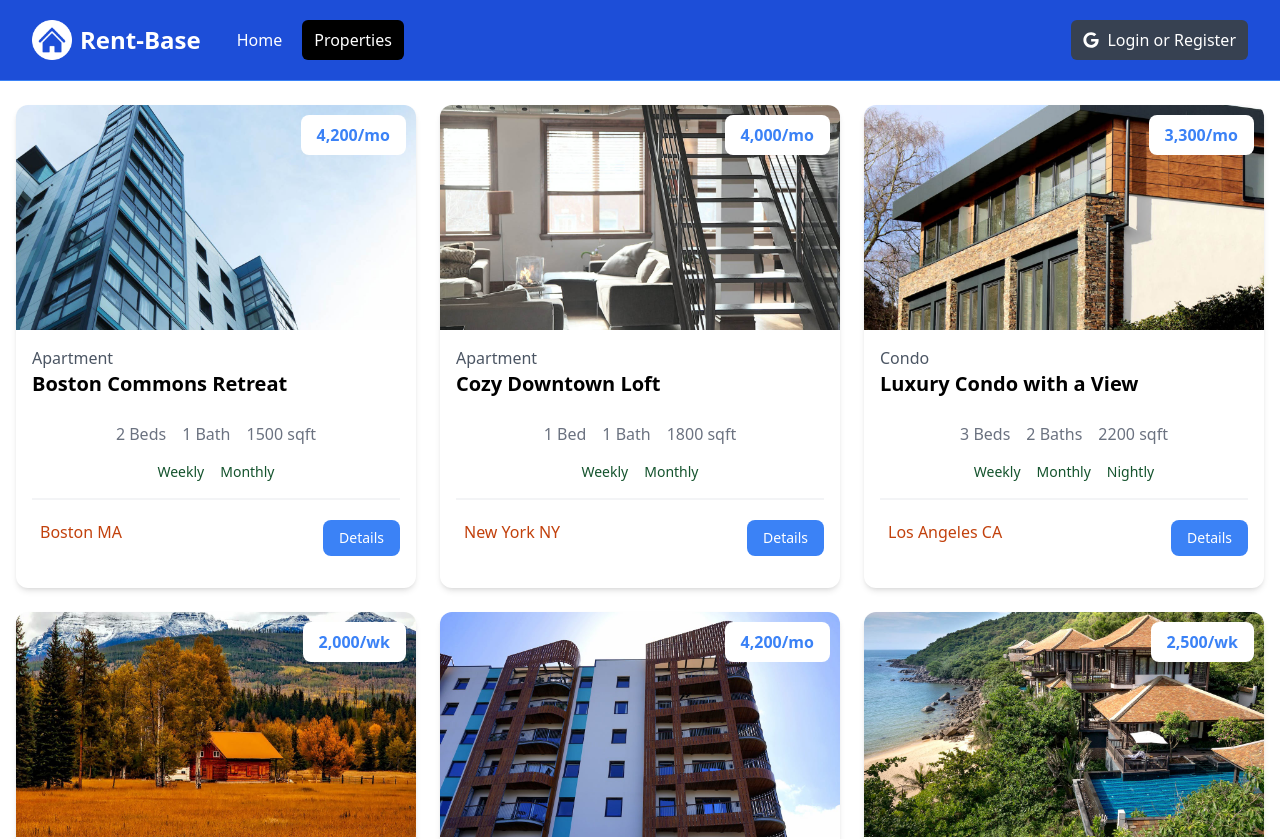
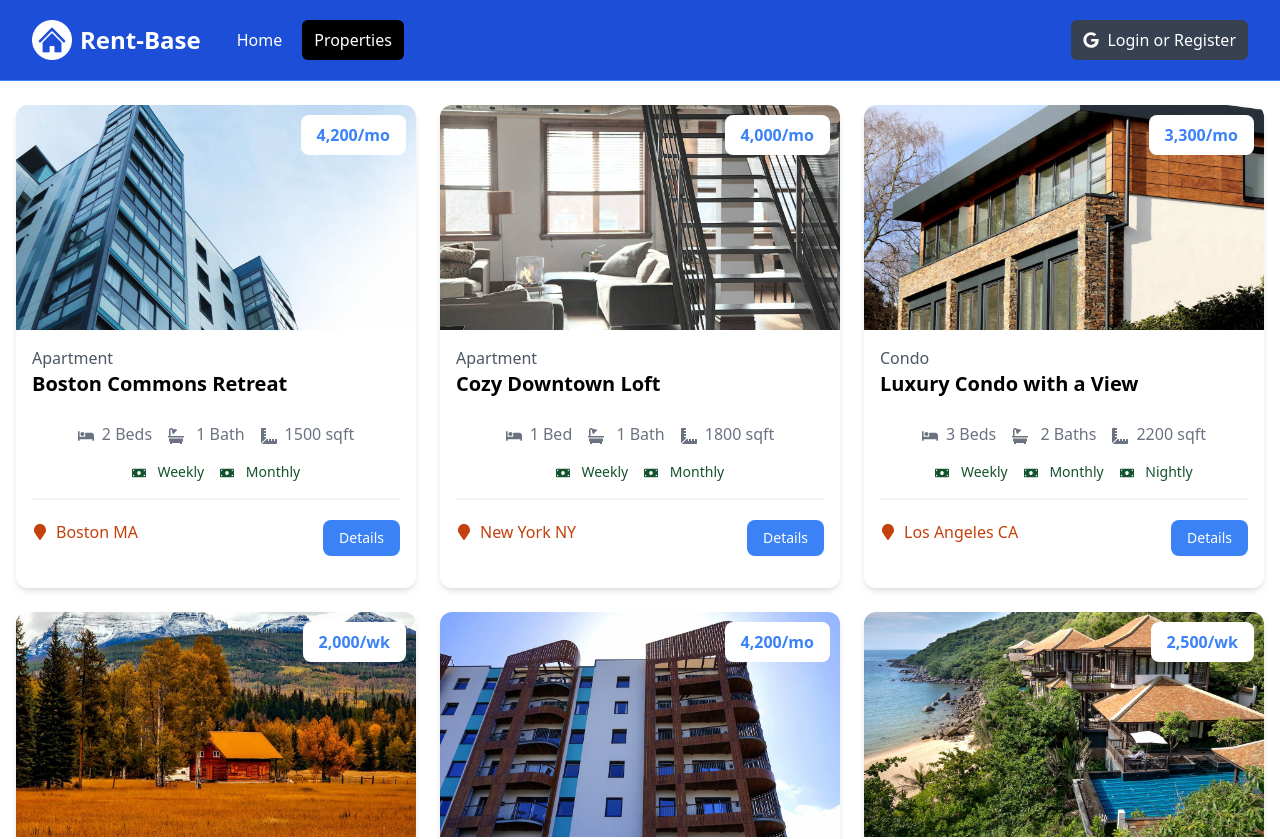
Before and after one commit to Zigmall/property-app, a Next.js app: page /properties in a window 1280 px wide. Shown: the top 839 px of the page. Built offline with nearby package versions, Linux system fonts and the light colour scheme.

Commit message:
feat: add icons to PropertyCard

```diff
--- a/app/properties/page.jsx
+++ b/app/properties/page.jsx
@@ -3,12 +3,12 @@ import properties from '@/properties.json';
 
 const PropertiesPage = () => {
   return (
-    <section class='px-4 py-6'>
-      <div class='container-xl lg:container m-auto'>
+    <section className='px-4 py-6'>
+      <div className='container-xl lg:container m-auto'>
         {properties.length === 0 ? (
           <p>No properties found</p>
         ) : (
-          <div class='grid grid-cols-1 md:grid-cols-3 gap-6'>
+          <div className='grid grid-cols-1 md:grid-cols-3 gap-6'>
             {properties.map((property) => (
               <PropertyCard key={property._id} property={property} />
             ))}
--- a/components/PropertyCard.jsx
+++ b/components/PropertyCard.jsx
@@ -1,5 +1,12 @@
 import Image from 'next/image';
 import Link from 'next/link';
+import {
+  FaBed,
+  FaBath,
+  FaRulerCombined,
+  FaMoneyBill,
+  FaMapMarker,
+} from 'react-icons/fa';
 
 const PropertyCard = ({ property }) => {
   const { rates } = property;
@@ -34,19 +41,20 @@ const PropertyCard = ({ property }) => {
 
         <div className='flex justify-center gap-4 text-gray-500 mb-4'>
           <p>
-            <i className='fa-solid fa-bed'></i> {`${property.beds} `}
+            <FaBed className='inline mr-2' />
+            {`${property.beds} `}
             <span className='md:hidden lg:inline'>
               {property.beds < 2 ? 'Bed' : 'Beds'}
             </span>
           </p>
           <p>
-            <i className='fa-solid fa-bath'></i> {`${property.baths} `}
+            <FaBath className='inline mr-2' /> {`${property.baths} `}
             <span className='md:hidden lg:inline'>
               {property.baths < 2 ? 'Bath' : 'Baths'}
             </span>
           </p>
           <p>
-            <i className='fa-solid fa-ruler-combined'></i>
+            <FaRulerCombined className='inline mr-2' />
             {`${property.square_feet} `}
             <span className='md:hidden lg:inline'>sqft</span>
           </p>
@@ -55,19 +63,19 @@ const PropertyCard = ({ property }) => {
         <div className='flex justify-center gap-4 text-green-900 text-sm mb-4'>
           {rates.weekly && (
             <p>
-              <i className='fa-solid fa-money-bill'></i> Weekly
+              <FaMoneyBill className='inline mr-2' /> Weekly
             </p>
           )}
 
           {rates.monthly && (
             <p>
-              <i className='fa-solid fa-money-bill'></i> Monthly
+              <FaMoneyBill className='inline mr-2' /> Monthly
             </p>
           )}
 
           {rates.nightly && (
             <p>
-              <i className='fa-solid fa-money-bill'></i> Nightly
+              <FaMoneyBill className='inline mr-2' /> Nightly
             </p>
           )}
         </div>
@@ -76,8 +84,11 @@ const PropertyCard = ({ property }) => {
 
         <div className='flex flex-col lg:flex-row justify-between mb-4'>
           <div className='flex align-middle gap-2 mb-4 lg:mb-0'>
-            <i className='fa-solid fa-location-dot text-lg text-orange-700'></i>
-            <span className='text-orange-700'> {property.location.city} {property.location.state} </span>
+            <FaMapMarker className='text-orange-700 mt-1' />
+            <span className='text-orange-700'>
+              {' '}
+              {property.location.city} {property.location.state}{' '}
+            </span>
           </div>
           <Link
             href={`/properties/${property._id}`}
```
